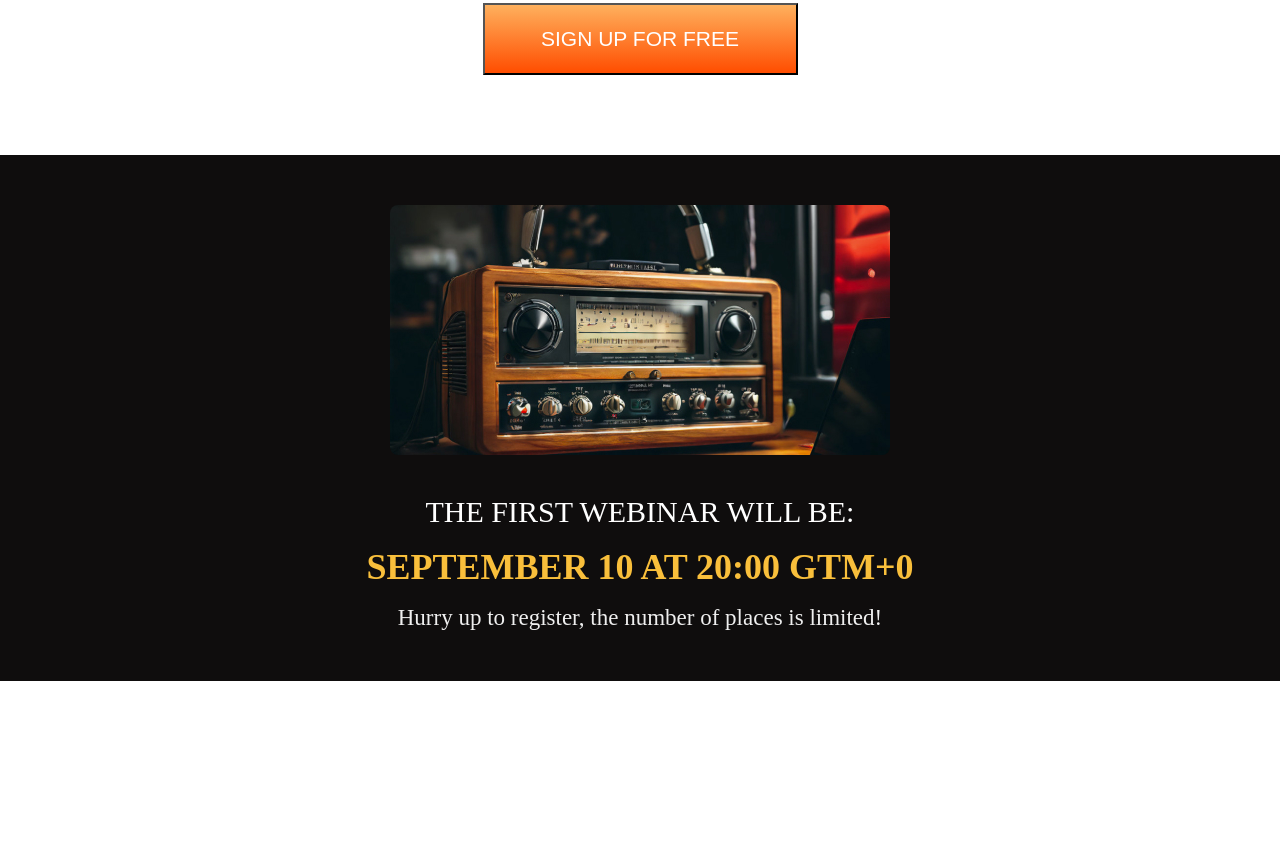
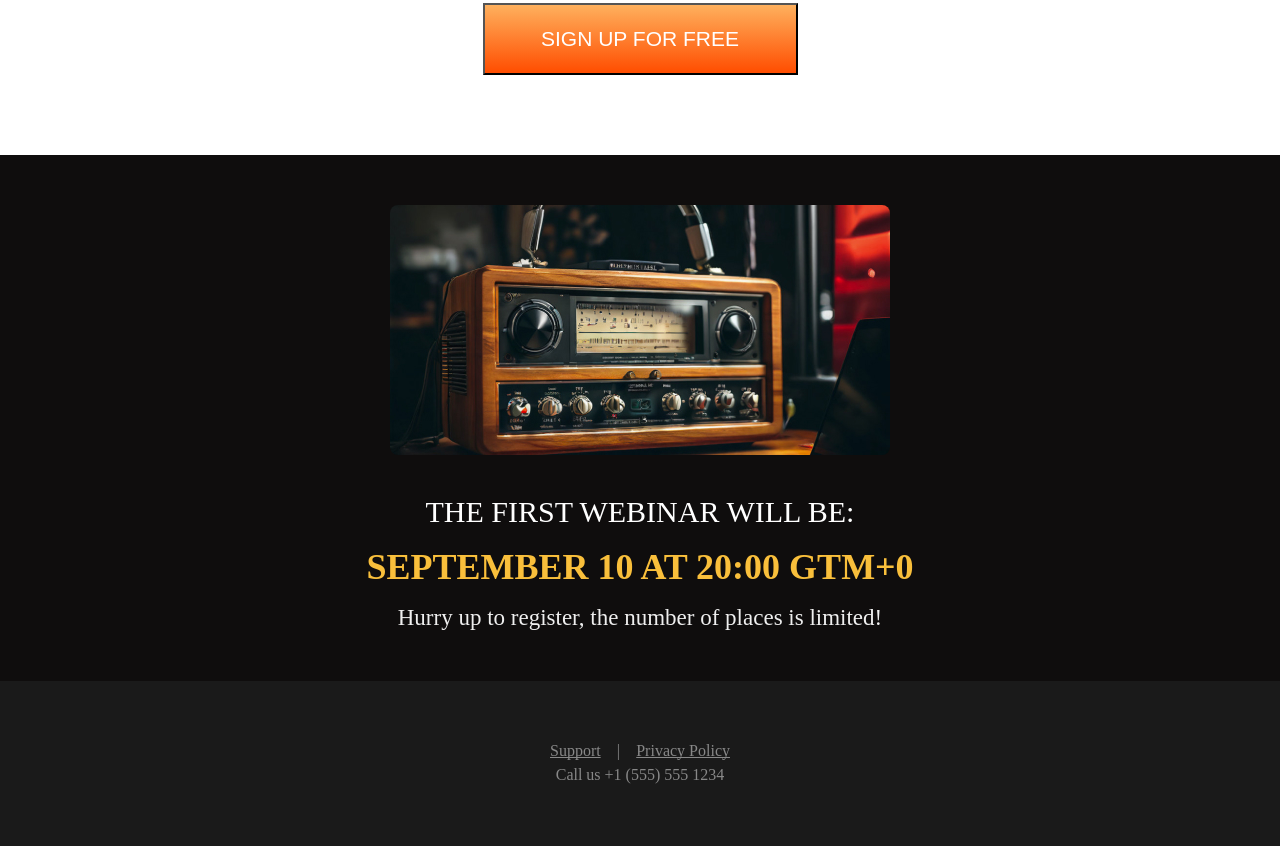
Before and after one commit to reandres/Landing_Page_Radio, a plain HTML site: page src/index.html in a window 1280 px wide. Shown: the part 2871-3717 px from the top of the page. Before the commit the page ends 3552 px from the top, so only its background shows below. Drawn offline with Linux system fonts and the light colour scheme.

Commit message:
add section footer

```diff
--- a/src/css/style.css
+++ b/src/css/style.css
@@ -292,3 +292,27 @@
     text-align: center;
     color: #efefef;
 }
+
+
+.footer {
+    min-height: 165px;
+    background-color: #1A1A1A;
+    padding: 58px 0;
+}
+
+.wrapper__link {
+    display: flex;
+    justify-content: space-between;
+    text-align: center;
+    width: 180px;
+    margin: 0 auto;
+}
+
+.link {
+    font-weight: 300;
+    font-size: 16px;
+    line-height: 150%;
+    text-decoration-skip-ink: none;
+    text-align: center;
+    color: #888;
+}
--- a/src/index.html
+++ b/src/index.html
@@ -118,9 +118,19 @@
                 <div class="highlight">SEPTEMBER 10 AT 20:00 GTM+0</div>
                 <p>Hurry up to register, the number of places is limited!</p>
             </div>
-
         </section>
 
+        <footer class="footer">
+            <div class="container">
+                <div class="wrapper__link">
+                    <a class="link" href="#">Support</a>
+                    <span class="link">|</span>
+                    <a class="link" href="#">Privacy Policy</a>
+                </div>
+
+                <div class="link number">Call us +1 (555) 555 1234</div>
+            </div>
+        </footer>
     </main>
 </body>
 </html>
```
